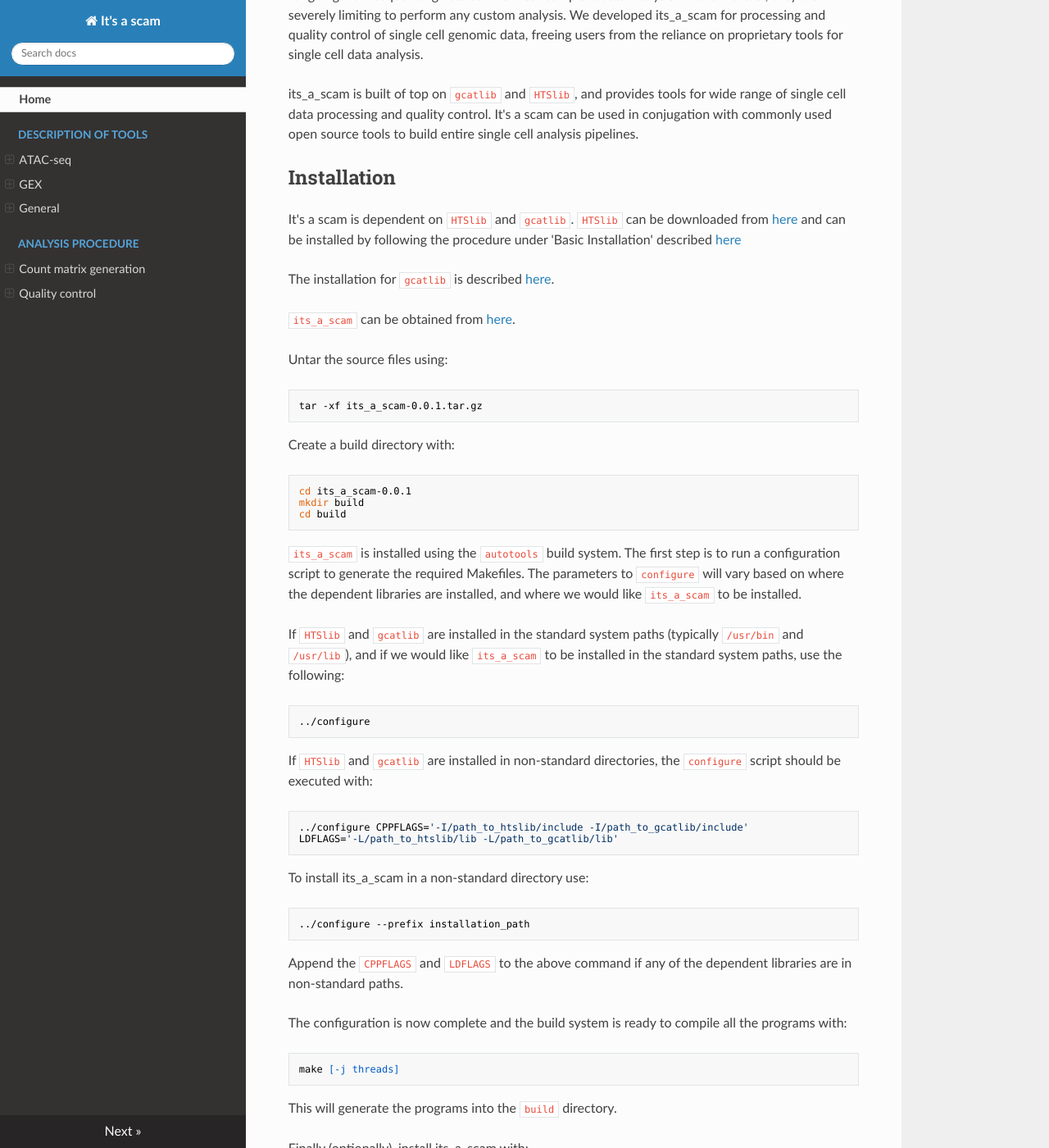
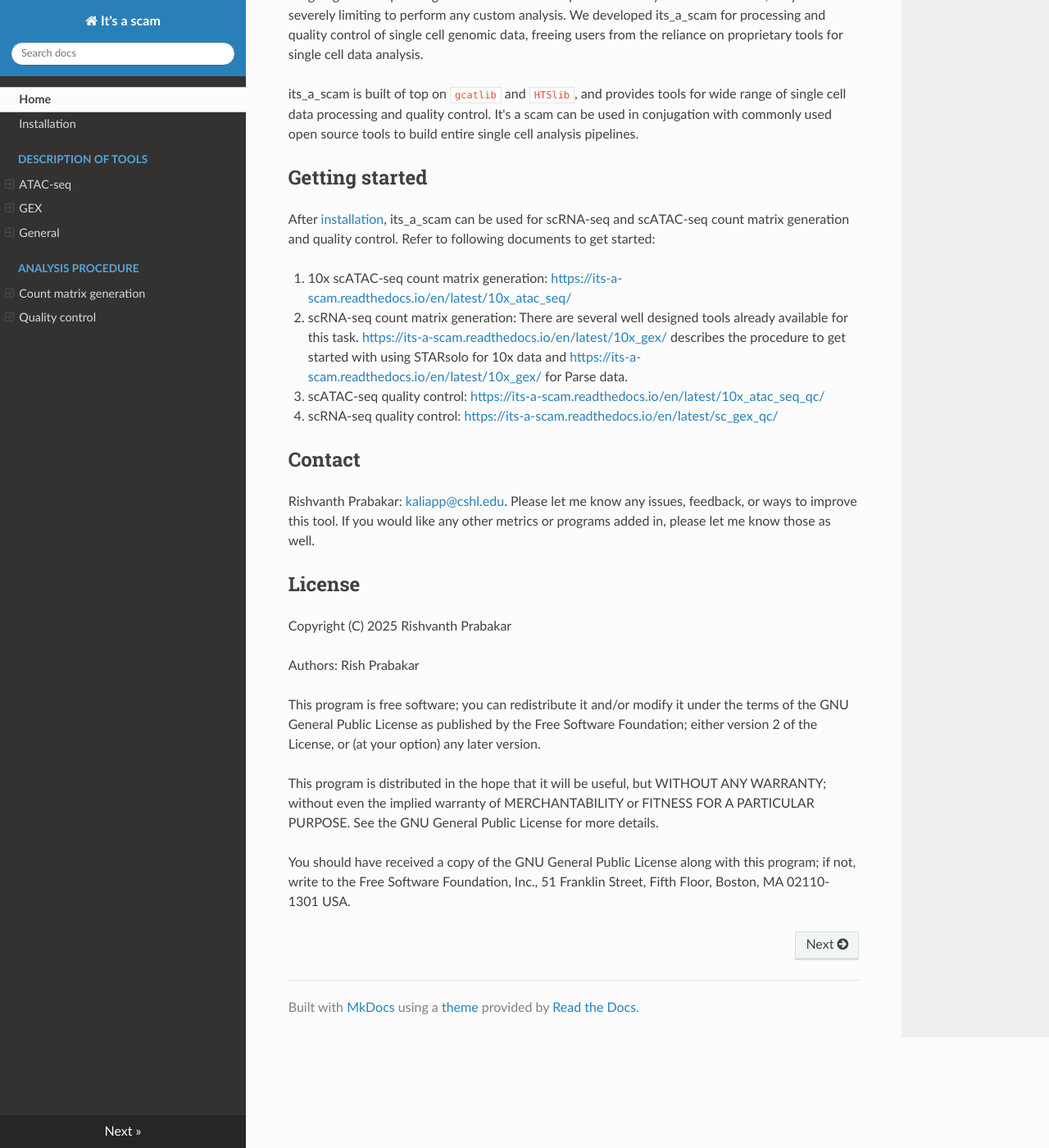
Before and after one commit to rishvanth-kp/its_a_scam, an MkDocs documentation site: the page built from doc/content/index.md, in a window 1280 px wide and 1400 px high, scrolled down 297 px. Shown: the whole window at 82% size. Built offline with MkDocs 1.6.1, drawn with Linux system fonts in a browser that asks for light colours; nearby versions of some CDN libraries; some of the changed text lies outside the part shown.

Commit message:
updated top level documentation

````diff
--- a/doc/content/index.md
+++ b/doc/content/index.md
@@ -18,99 +18,34 @@ for wide range of single cell data processing and quality control.  It's
 a scam can be used in conjugation with commonly used open source tools
 to build entire single cell analysis pipelines.
 
+## Getting started
+After [installation](https://its-a-scam.readthedocs.io/en/latest/installation/),
+its_a_scam can be used for scRNA-seq and scATAC-seq count matrix
+generation and quality control. Refer to following documents to get
+started:
 
-## Installation
-It's a scam is dependent on `HTSlib` and `gcatlib`. `HTSlib` can be
-downloaded from [here](https://www.htslib.org/download/) and
-can be installed by following the procedure under
-'Basic Installation' described
-[here](https://github.com/samtools/htslib/blob/develop/INSTALL)
+1. 10x scATAC-seq count matrix generation:
+<https://its-a-scam.readthedocs.io/en/latest/10x_atac_seq/>
 
-The installation for `gcatlib` is described
-[here](https://github.com/rishvanth-kp/gcatlib).
+1. scRNA-seq count matrix generation: There are several well
+designed tools already available for this task.
+<https://its-a-scam.readthedocs.io/en/latest/10x_gex/>
+describes the procedure to get started with using STARsolo for 10x
+data and <https://its-a-scam.readthedocs.io/en/latest/10x_gex/> for
+Parse data.
 
-`its_a_scam` can be obtained from
-[here](https://github.com/rishvanth-kp/its_a_scam/releases).
+1. scATAC-seq quality control:
+<https://its-a-scam.readthedocs.io/en/latest/10x_atac_seq_qc/>
 
-Untar the source files using:
-```
-tar -xf its_a_scam-0.0.1.tar.gz
-```
-
-Create a build directory with:
-```
-cd its_a_scam-0.0.1
-mkdir build
-cd build
-```
-
-`its_a_scam` is installed using the `autotools` build system.  The first
-step is to run a configuration script to generate the required
-Makefiles. The parameters to `configure` will vary based on where the
-dependent libraries are installed, and where we would like `its_a_scam`
-to be installed.
-
-If `HTSlib` and `gcatlib` are installed in the standard system paths
-(typically `/usr/bin` and `/usr/lib`), and if we would like `its_a_scam`
-to be installed in the standard system paths, use the following:
-```
-../configure
-```
-
-If `HTSlib` and `gcatlib` are installed in non-standard directories,
-the `configure` script should be executed with:
-```
-../configure CPPFLAGS='-I/path_to_htslib/include -I/path_to_gcatlib/include'
-LDFLAGS='-L/path_to_htslib/lib -L/path_to_gcatlib/lib'
-```
-
-To install its_a_scam in a non-standard directory use:
-```
-../configure --prefix installation_path
-```
-
-Append the `CPPFLAGS` and `LDFLAGS` to the above command if any of the
-dependent libraries are in non-standard paths.
-
-
-The configuration is now complete and the build system is ready to
-compile all the programs with:
-```
-make [-j threads]
-```
-This will generate the programs into the `build` directory.
-
-
-Finally (optionally), install its_a_scam with:
-```
-make install
-```
-This will copy all the programs into `installation_path/bin`.
-
-
-The installation can be tested by running any executable. On successful
-installation the you will an output describing the program's arguments.
-
-If you get the following error message
-`error while loading shared libraries: libhts.so.3: cannot open shared object file: No such file or directory `,
-it likely means that `HTSlib` is in a non-standard path and that is not
-know to the program. This can be fixed adding the path to
-`LD_LIBRARY_PATH` environment variables:
-```
-export LD_LIBRARY_PATH=$LD_LIBRARY_PATH:/path_to_htslib/lib/
-```
-
-
-Of note, if you have cloned the Git repo, it does not include the
-`configure` script. This can be generated by executing:
-```
-autoreconf -i
-```
-After which the configuration and installation can proceed as usual.
+1. scRNA-seq quality control:
+<https://its-a-scam.readthedocs.io/en/latest/sc_gex_qc/>
 
 
 ## Contact
-Rishvanth Prabakar: kaliapp@cshl.edu
+Rishvanth Prabakar: [kaliapp@cshl.edu](mailto:kaliapp@cshl.edu). Please
+let me know any issues, feedback, or ways to improve this tool. If you
+would like any other metrics or programs added in, please let me know
+those as well.
 
 ## License
 Copyright (C) 2025 Rishvanth Prabakar
--- a/doc/mkdocs.yml
+++ b/doc/mkdocs.yml
@@ -4,6 +4,7 @@ docs_dir: content
 
 nav:
   - Home: index.md
+  - Installation: installation.md
   - Description of tools:
     - ATAC-seq:
       - Count matrix generation:
````
Also changed, not shown: doc/content/installation.md (added, +89 -0 lines), README.md.
